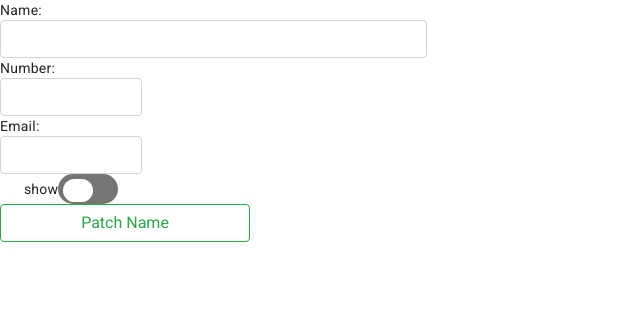
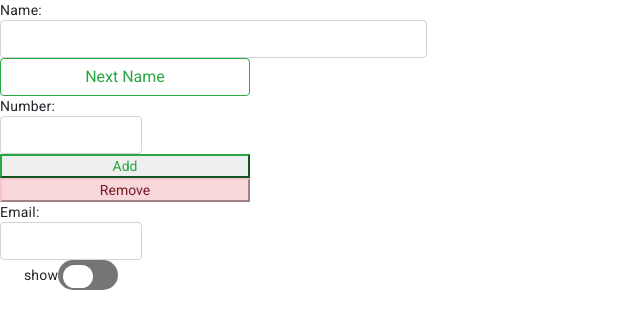
Before and after one commit to Yadhunandhan95/yadhupatch, an Angular app: page / in a window 1280 px wide. Shown: the top 328 px of the page, without its empty margins (0-640 px from the left). Built offline with nearby package versions, Linux system fonts and the light colour scheme.

Commit message:
Update app.component.html

```diff
--- a/src/app/app.component.html
+++ b/src/app/app.component.html
@@ -1,16 +1,25 @@
 
-<div [formGroup]="yadhuForm" class="row mt-4 user-form">
-
+<div [formGroup]="yadhuForm" class="row mt-4 user-form" id="yad1">
+  <!-- <div formArrayName="items"> -->
   <div class="form-group col-4">
+    <!-- <div *ngFor="let line of items.controls; let i=index"> -->
 
     <label for="name">Name:</label>
 
-    <input type="text" id="name" class="form-control"
+    <input type="text"  id="name" class="form-control"
     formControlName="name" required>
 
     <div class="input-group p-7">
 
 
+      <tr>
+        <td colspan="2">
+
+          <button class="form-control btn-outline-success waves-effect waves-light green" id="name"
+                (click)="nextName()">
+                Next Name</button>
+
+      </tr>
 
 
 <div *ngIf="name?.invalid && (name?.dirty || name?.touched)"
@@ -29,7 +38,13 @@
   <label for="name">Number:</label>
   <input type="text" id="number" class="form-control"
   formControlName="number" required>
+ <button type="button" class="btn-outline-success waves-effect waves-light green" (click)="addSecondaryNumber()">Add</button>
+ <button type="button" class="btn-outline-danger  alert-danger waves-effect" (click)="deleteSecondaryNumber(i)">Remove</button>
+ <div formArrayName="secondaryNumber" *ngFor="let number of secondaryNumber.controls; let i=index">
+  <label for="name">Secondary Number:</label>
+<input type="text" class="form-control my-1" [formControlName]="i">
 
+</div>
 <div *ngIf="number?.invalid && (number?.dirty || number?.touched)"
 class="alert alert-danger">
 
@@ -63,14 +78,12 @@ Number must be at least 10 characters long.
   </label>
 </div>
 </div>
-<tr>
-  <td colspan="2">
+  </div>
 
-    <button class="form-control btn-outline-success waves-effect waves-light green" id="name"
-          (click)="patchUserValues()">
-          Patch Name</button>
+  <form class="output" id="output1"></form>
+  <!-- </div> -->
 
-</tr>
-<div class="row mt-4" *ngIf="showData">
-  {{yadhuForm.value | json}}
+
+<div class="row mt-4" *ngIf="showData" ngClass="form-control">
+  {{yadhuForm.value| json}}
 </div>
```
